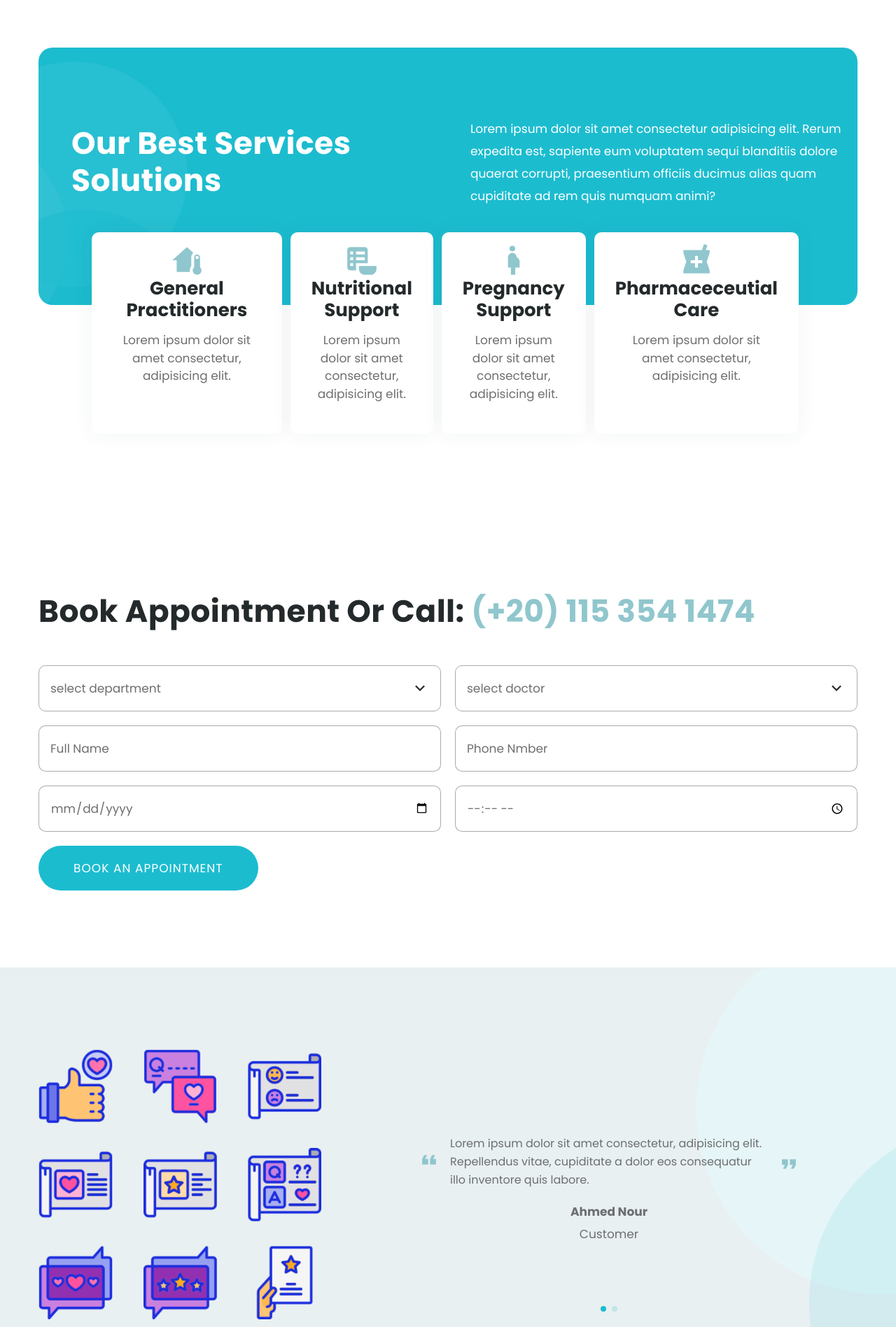
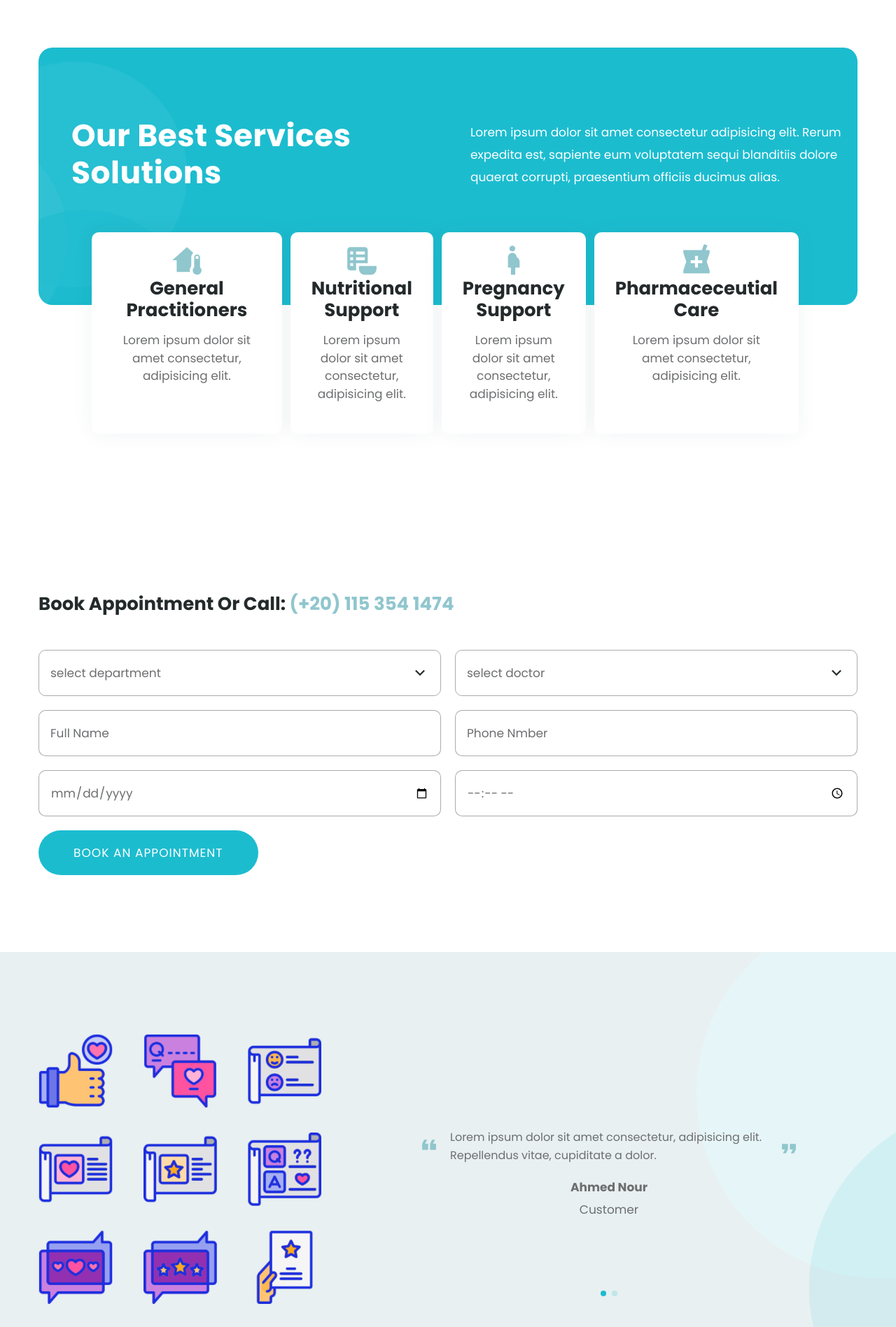
Before and after one commit to nourelnaby4/MedicalHealthcare, a website: page index.html in a window 1280 px wide. Shown: the part 1124-3021 px from the top of the page at 70% size. Drawn offline with nearby package versions, Linux system fonts and the light colour scheme.

Commit message:
fit to be more responsive

```diff
--- a/index.html
+++ b/index.html
@@ -17,7 +17,7 @@
     <title>Insove</title>
 </head>
 
-<body class="overflow-x-hidden">
+<body class="overflow-x-hidden mx-auto flex-1">
     <header class="py-8 lg:pt-6">
         <div class="container lg:relative flex flex-col lg:flex-row lg:justify-between gap-y-4 lg:gap-y-5">
             <!-- logo  -->
@@ -43,7 +43,7 @@
                 <button class="btn btn-sm btn-outline w-[240px] mx-auto lg:mx-0 lg:w-auto">Book now</button>
 
                 <!-- mobile nav  -->
-                <nav class="mnav bg-white fixed w-[310px] top-0 h-screen -left-[300px] shadow-2xl
+                <nav class="mnav bg-white fixed w-[305px] top-0 h-screen -left-[300px] shadow-2xl
                   lg:hidden transition-all duration-300 z-20">
 
                     <div class="mnav__close-btn bg-primary w-8 h-8 relative -right-full
@@ -188,9 +188,7 @@
                         <p class="text-white flex-1 text-center lg:text-left max-w-2xl
                 lg:max-w-none">Lorem ipsum dolor sit amet consectetur adipisicing elit. Rerum expedita est,
                             sapiente
-                            eum voluptatem sequi blanditiis dolore quaerat corrupti, praesentium officiis ducimus alias
-                            quam
-                            cupiditate ad rem quis numquam animi?
+                            eum voluptatem sequi blanditiis dolore quaerat corrupti, praesentium officiis ducimus alias.
                         </p>
                     </div>
                 </div>
@@ -245,7 +243,7 @@
     <!-- appointment -->
     <section class="appointment section">
         <div class="container ">
-            <h2 class="appointment__title h2 mb-5 xl:mb-[50px] text-center xl:text-left">Book Appointment or call:
+            <h2 class="appointment__title h3 mb-5 xl:mb-[50px] text-center xl:text-left">Book Appointment or call:
                 <span class="text-accent-tertiary">(+20) 115 354 1474</span>
             </h2>
 
@@ -316,7 +314,7 @@
                                             <span class="mx-6">
                                                 Lorem ipsum dolor sit amet consectetur, adipisicing elit. Repellendus
                                                 vitae,
-                                                cupiditate a dolor eos consequatur illo inventore quis labore.
+                                                cupiditate a dolor.
                                             </span>
                                             <span
                                                 class="absolute right-2 top-1/2 transform -translate-y-1/2 w-5 h-5 rotate-180">
@@ -344,7 +342,7 @@
                                             <span class="mx-6">
                                                 Lorem ipsum dolor sit amet consectetur, adipisicing elit. Repellendus
                                                 vitae,
-                                                cupiditate a dolor eos consequatur illo inventore quis labore.
+                                                cupiditate a dolor eos.
                                             </span>
                                             <span
                                                 class="absolute right-2 top-1/2 transform -translate-y-1/2 w-5 h-5 rotate-180">
```
Also changed, not shown: dist/output.css.
